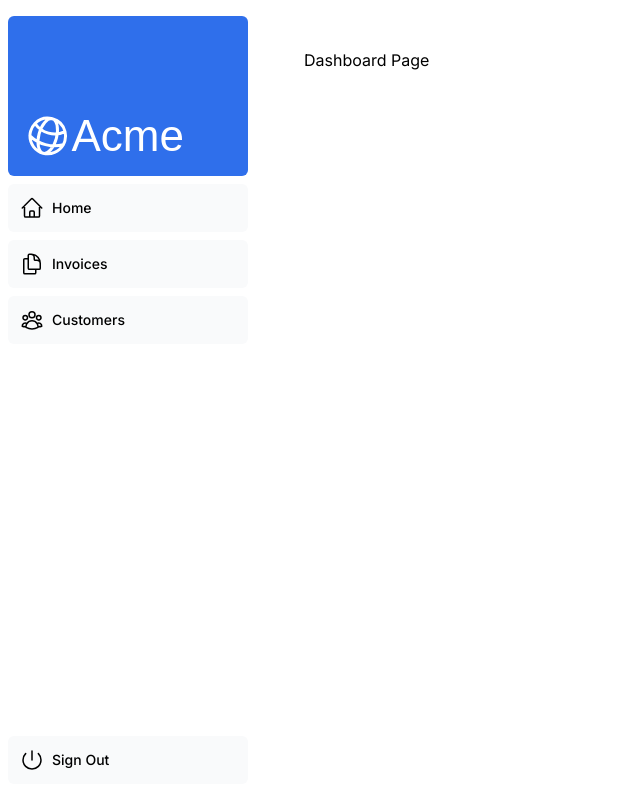
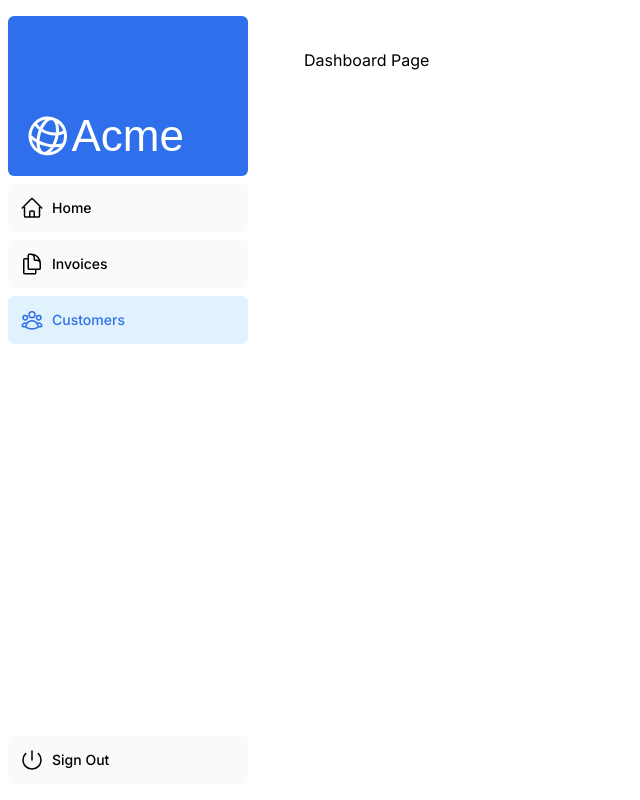
Before and after one commit to TJJLucky/nextjs-dashboard, a Next.js app: page /dashboard/customers in a window 1280 px wide. Shown: the whole page, without its empty margins (0-640 px from the left). Built offline with nearby package versions, Linux system fonts and the light colour scheme; a web font is replaced by a local one.

Commit message:
5: Navigating Between Pages

```diff
--- a/app/dashboard/layout.tsx
+++ b/app/dashboard/layout.tsx
@@ -2,7 +2,7 @@ import SideNav from "@/app/ui/dashboard/sidenav";
 
 export default function Layout({ children }: { children: React.ReactNode }) {
   return (
-    <div className="flex h-screen flex-col md:flex-row md:overflow-hidden">
+    <div className="flex h-screen flex-col md:flex-row md:overflow-y-auto">
       <div className="w-full flex-none md:w-64">
         <SideNav></SideNav>
       </div>
--- a/app/ui/dashboard/nav-links.tsx
+++ b/app/ui/dashboard/nav-links.tsx
@@ -1,35 +1,39 @@
+"use client";
 import {
   UserGroupIcon,
   HomeIcon,
   DocumentDuplicateIcon,
-} from '@heroicons/react/24/outline';
-
+} from "@heroicons/react/24/outline";
+import Link from "next/link";
+import { usePathname } from "next/navigation";
 // Map of links to display in the side navigation.
 // Depending on the size of the application, this would be stored in a database.
 const links = [
-  { name: 'Home', href: '/dashboard', icon: HomeIcon },
+  { name: "Home", href: "/dashboard", icon: HomeIcon },
   {
-    name: 'Invoices',
-    href: '/dashboard/invoices',
+    name: "Invoices",
+    href: "/dashboard/invoices",
     icon: DocumentDuplicateIcon,
   },
-  { name: 'Customers', href: '/dashboard/customers', icon: UserGroupIcon },
+  { name: "Customers", href: "/dashboard/customers", icon: UserGroupIcon },
 ];
 
 export default function NavLinks() {
+  const pathname = usePathname();
+  console.log(pathname);
   return (
     <>
       {links.map((link) => {
         const LinkIcon = link.icon;
         return (
-          <a
+          <Link
             key={link.name}
             href={link.href}
-            className="flex h-[48px] grow items-center justify-center gap-2 rounded-md bg-gray-50 p-3 text-sm font-medium hover:bg-sky-100 hover:text-blue-600 md:flex-none md:justify-start md:p-2 md:px-3"
+            className={`flex h-[48px] grow items-center justify-center gap-2 rounded-md bg-gray-50 p-3 text-sm font-medium hover:bg-sky-100 hover:text-blue-600 md:flex-none md:justify-start md:p-2 md:px-3 ${pathname === link.href ? "bg-sky-100 text-blue-600" : ""}`}
           >
             <LinkIcon className="w-6" />
             <p className="hidden md:block">{link.name}</p>
-          </a>
+          </Link>
         );
       })}
     </>
```
